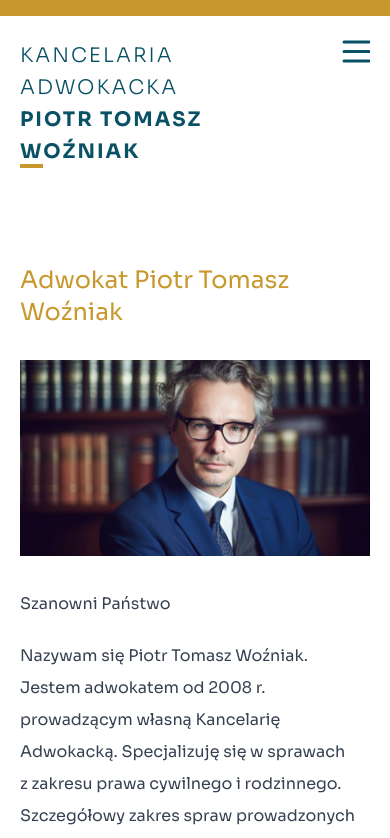
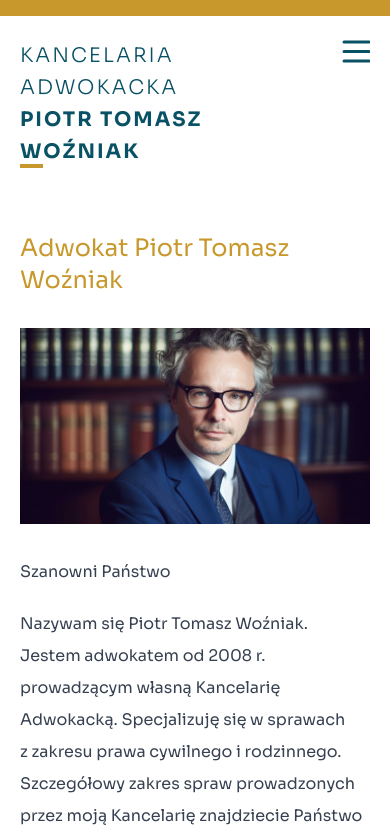
Before and after one commit to JanKubiena/nextjs-piotrek, a Next.js app: page / in a window 390 px wide. Shown: the top 838 px of the page. Built offline with nearby package versions, Linux system fonts and the light colour scheme.

Commit message:
no padding article on mobile

```diff
--- a/app/page.js
+++ b/app/page.js
@@ -5,7 +5,7 @@ import Link from 'next/link';
 
 export default function Home() {
   return (
-    <article className="pt-8 font-sans leading-8 prose md:border-t-4 prose-h1:text-2xl prose-h1:text-pw-gold prose-h1:mb-8 lg:prose-h1:mb-12 prose-a:text-pw-green prose-a:underline prose-a:decoration-1 hover:prose-a:decoration-2 prose-a:underline-offset-4 prose-a:decoration-pw-gold hover:prose-a:underline hover:prose-a:decoration-pw-gold text-md md:border-t-pw-gold">
+    <article className="pt-0 font-sans leading-8 prose md:pt-8 md:border-t-4 prose-h1:text-2xl prose-h1:text-pw-gold prose-h1:mb-8 lg:prose-h1:mb-12 prose-a:text-pw-green prose-a:underline prose-a:decoration-1 hover:prose-a:decoration-2 prose-a:underline-offset-4 prose-a:decoration-pw-gold hover:prose-a:underline hover:prose-a:decoration-pw-gold text-md md:border-t-pw-gold">
       <h1 className="font-sans font-normal">Adwokat Piotr Tomasz Woźniak</h1>
       <Image className='md:hidden'
         src="/piotr-wozniak.jpg"
```
